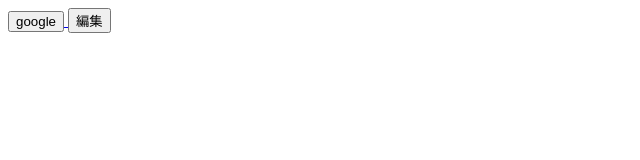
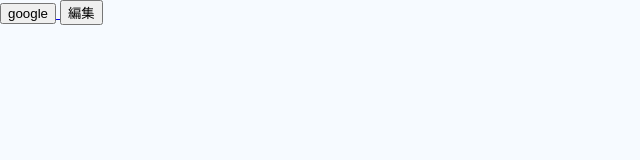
Before and after one commit to HibikiDaBull/sitex, a plain HTML site: page index.html in a window 1280 px wide. Shown: the whole page, without its empty margins (0-640 px from the left). Drawn offline with Linux system fonts and the light colour scheme; files that its build step writes are made by us from their sources.

Commit message:
style.csswo

```diff
--- a/index.html
+++ b/index.html
@@ -3,6 +3,7 @@
   <head>
     <meta charset="utf-8">
     <title>Happy sunday</title>
+    <link rel="stylesheet" href="/css/style.css">
   </head>
   <body>
     <a href="https://google.com">
--- /dev/null
+++ b/style.css
@@ -0,0 +1,5 @@
+body {
+  margin: 0;
+  background-color: #f6faff;
+  color: #6c7686;
+}
```
